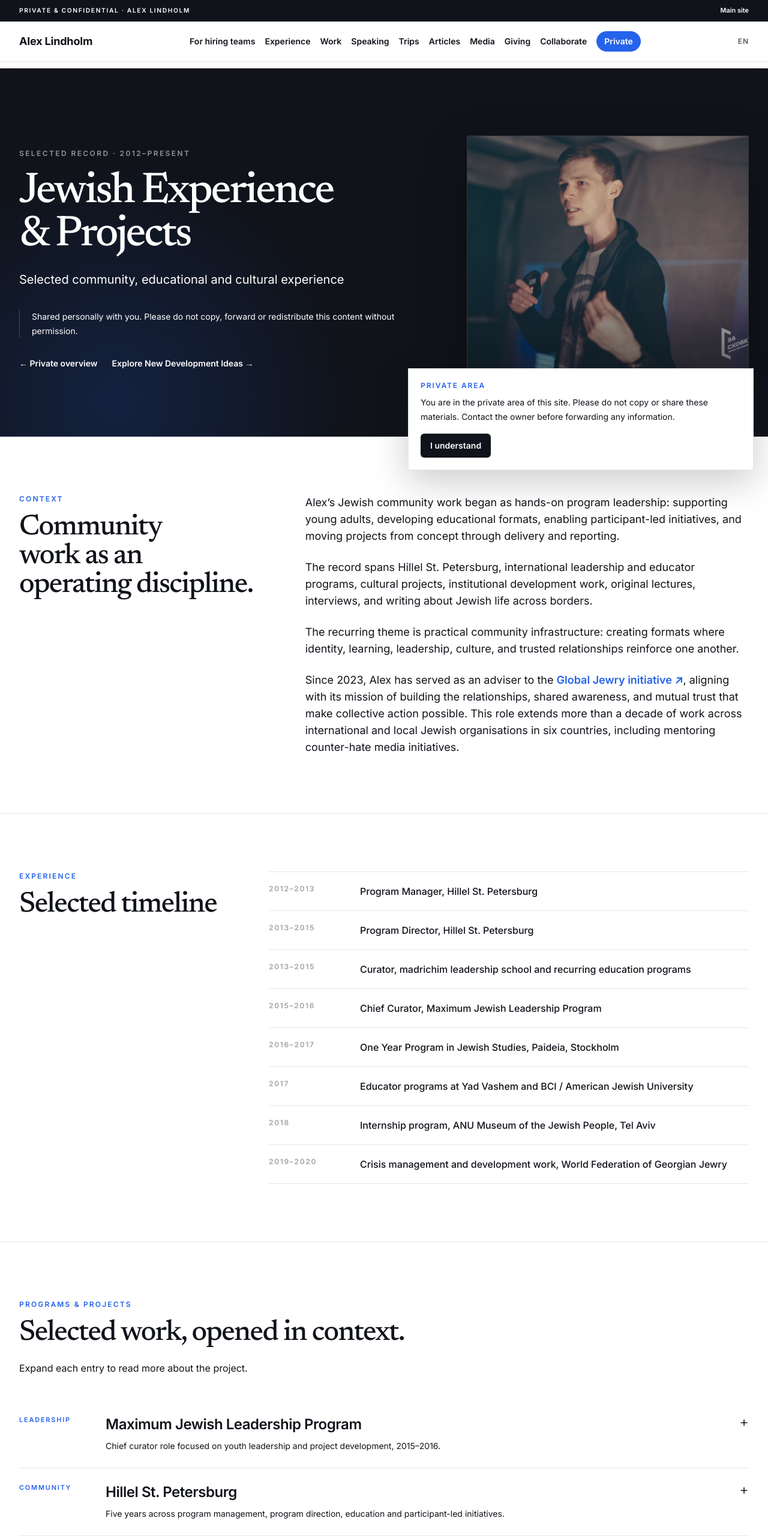
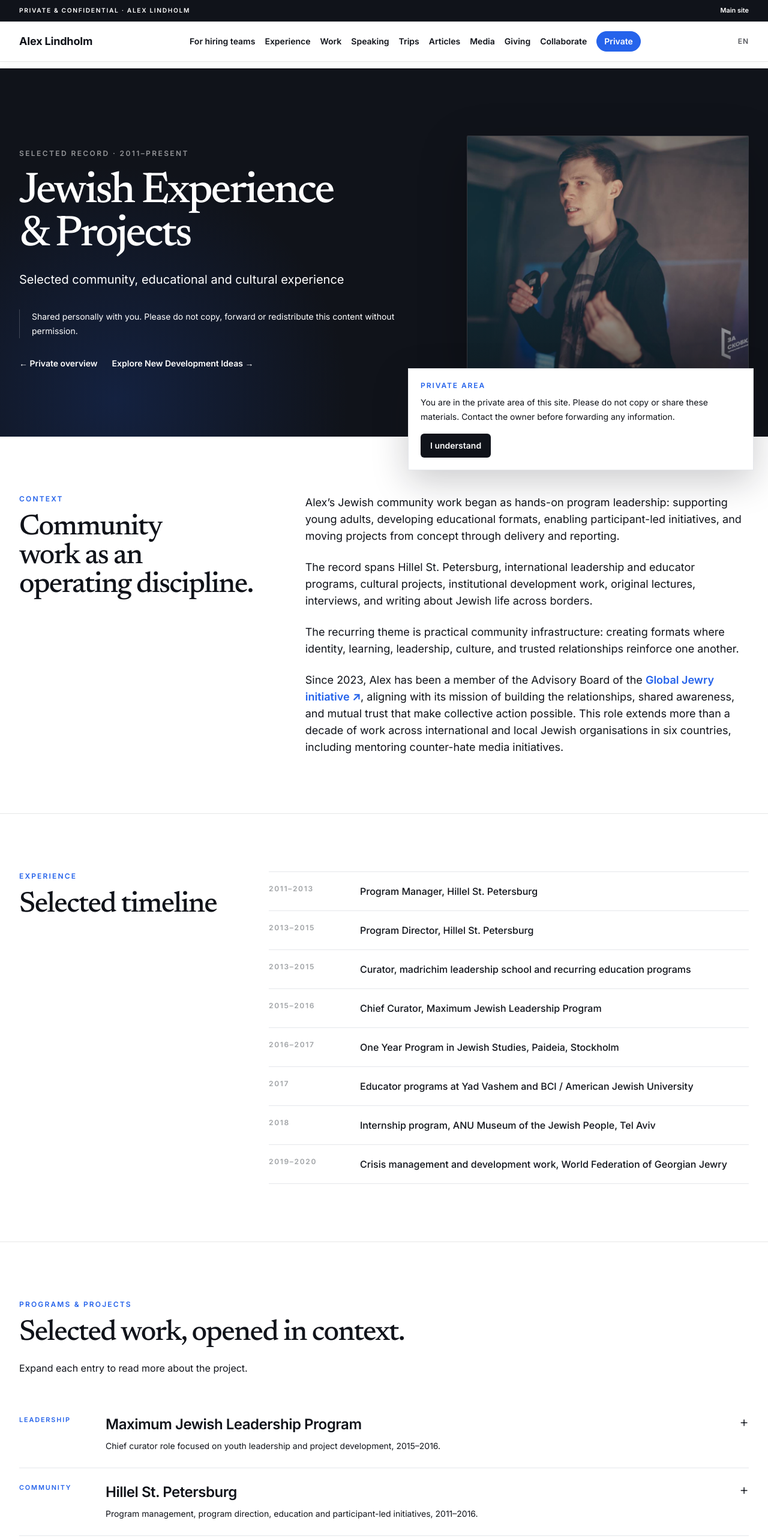
Before and after one commit to maninawild/alex-lindholm-site, a Next.js app: page /private/jewish in a window 1280 px wide. Shown: the top 2566 px of the page at 60% size. Built offline with nearby package versions, Linux system fonts and the light colour scheme.

Commit message:
Align EN/RU biography with Alex’s confirmed Hillel, ANU and Global Jewry chronology

```diff
--- a/app/private/jewish/page.tsx
+++ b/app/private/jewish/page.tsx
@@ -12,7 +12,7 @@ export default async function JewishPrivatePage({ searchParams }: { searchParams
   const locale = (await searchParams).lang === "ru" ? "ru" : "en";
   const t = (en: string, ru: string) => locale === "ru" ? ru : en;
   const timeline = [
-  ["2012–2013", t("Program Manager, Hillel St. Petersburg", "Менеджер программ, «Гилель» Санкт-Петербурга")],
+  ["2011–2013", t("Program Manager, Hillel St. Petersburg", "Менеджер программ, «Гилель» Санкт-Петербурга")],
   ["2013–2015", t("Program Director, Hillel St. Petersburg", "Программный директор, «Гилель» Санкт-Петербурга")],
   ["2013–2015", t("Curator, madrichim leadership school and recurring education programs", "Куратор школы мадрихов и регулярных образовательных программ")],
   ["2015–2016", t("Chief Curator, Maximum Jewish Leadership Program", "Главный куратор еврейской лидерской программы «Максимум»")],
@@ -122,7 +122,7 @@ const articles = [
           <div className="absolute inset-0 bg-[radial-gradient(circle_at_15%_90%,rgba(37,99,235,0.18),transparent_32%)]" />
           <div className="relative mx-auto grid max-w-7xl gap-10 px-5 py-16 sm:px-8 sm:py-24 lg:grid-cols-[1.08fr_0.72fr] lg:items-end lg:py-28">
             <div>
-              <p className="text-xs font-semibold uppercase tracking-[0.2em] text-white/55">{t("Selected record · 2012–present", "Избранный опыт · с 2012 года")}</p>
+              <p className="text-xs font-semibold uppercase tracking-[0.2em] text-white/55">{t("Selected record · 2011–present", "Избранный опыт · с 2011 года")}</p>
               <h1 className="mt-5 max-w-4xl font-serif text-5xl font-medium leading-[0.98] tracking-[-0.045em] text-balance sm:text-7xl">
                 {t("Jewish Experience & Projects", "Еврейский опыт и проекты")}
               </h1>
@@ -166,7 +166,7 @@ const articles = [
               <p>
                 {t("The recurring theme is practical community infrastructure: creating formats where identity, learning, leadership, culture, and trusted relationships reinforce one another.", "Общая задача этой работы — создавать в общине условия для обучения, культурной жизни, развития лидерства и доверительных отношений, помогая участникам осмыслять свою идентичность.")}</p>
               <p>
-                {t("Since 2023, Alex has served as an adviser to the ", "С 2023 года Алекс — советник")} {" "}<a href="https://globaljewry.org/about-us/alex-lindholm/" target="_blank" rel="noopener noreferrer" className="font-semibold text-electric hover:underline">{t("Global Jewry initiative ↗", "инициативы Global Jewry ↗")}</a>{t(", aligning with its mission of building the relationships, shared awareness, and mutual trust that make collective action possible. This role extends more than a decade of work across international and local Jewish organisations in six countries, including mentoring counter-hate media initiatives.", ". Её миссия — развивать связи, взаимопонимание и доверие, необходимые для совместных действий. Эта роль продолжает более чем десятилетнюю работу с международными и местными еврейскими организациями в шести странах, включая менторство медийных инициатив против ненависти.")}</p>
+                {t("Since 2023, Alex has been a member of the Advisory Board of the ", "С 2023 года Алекс входит в Advisory Board")} {" "}<a href="https://globaljewry.org/about-us/alex-lindholm/" target="_blank" rel="noopener noreferrer" className="font-semibold text-electric hover:underline">{t("Global Jewry initiative ↗", "инициативы Global Jewry ↗")}</a>{t(", aligning with its mission of building the relationships, shared awareness, and mutual trust that make collective action possible. This role extends more than a decade of work across international and local Jewish organisations in six countries, including mentoring counter-hate media initiatives.", ". Её миссия — развивать связи, взаимопонимание и доверие, необходимые для совместных действий. Эта роль продолжает более чем десятилетнюю работу с международными и местными еврейскими организациями в шести странах, включая менторство медийных инициатив против ненависти.")}</p>
             </div>
           </div>
         </section>
@@ -202,8 +202,8 @@ const articles = [
                 <p>{t("Program leadership built on earlier work with the madrichim school and recurring educational initiatives at Hillel St. Petersburg. Responsibilities recorded in the source materials include mentoring participants, helping ideas become workable programs, coordinating delivery, and supporting community engagement.", "Руководство программой продолжило работу со школой мадрихов и регулярными образовательными инициативами петербургского «Гилеля». В задачи входили менторство участников, помощь в разработке программ, координация их реализации и вовлечение в жизнь общины.")}</p>
                 <a href="https://hillel.ru/maximum/" target="_blank" rel="noopener noreferrer" className="mt-4 inline-flex font-semibold text-electric hover:underline">{t("Maximum program reference ↗", "О программе «Максимум» ↗")}</a>
               </PrivateProjectCard>
-              <PrivateProjectCard eyebrow={t("Community", "Община")} title={t("Hillel St. Petersburg", "«Гилель» Санкт-Петербурга")} summary={t("Five years across program management, program direction, education and participant-led initiatives.", "Пять лет работы: управление программами, образование и инициативы участников.")}>
-                <p>{t("From 2012 to 2016, Alex moved through program management, program direction, and leadership-program curation. The work covered event and program planning, community communications, stakeholder coordination, volunteer and participant support, and the development of educational and social projects.", "В 2012–2016 годах Алекс работал менеджером и программным директором, затем курировал лидерские программы. Он занимался планированием мероприятий и программ, коммуникациями общины, взаимодействием с партнёрами, поддержкой волонтёров и участников, развитием образовательных и социальных проектов.")}</p>
+              <PrivateProjectCard eyebrow={t("Community", "Община")} title={t("Hillel St. Petersburg", "«Гилель» Санкт-Петербурга")} summary={t("Program management, program direction, education and participant-led initiatives, 2011–2016.", "Управление программами, образование и инициативы участников, 2011–2016 годы.")}>
+                <p>{t("From 2011 to 2016, Alex moved through program management, program direction, and leadership-program curation. The work covered event and program planning, community communications, stakeholder coordination, volunteer and participant support, and the development of educational and social projects.", "В 2011–2016 годах Алекс работал менеджером и программным директором, затем курировал лидерские программы. Он занимался планированием мероприятий и программ, коммуникациями общины, взаимодействием с партнёрами, поддержкой волонтёров и участников, развитием образовательных и социальных проектов.")}</p>
                 <a href="https://hillel.ru/city/spb/" target="_blank" rel="noopener noreferrer" className="mt-4 inline-flex font-semibold text-electric hover:underline">Hillel St. Petersburg ↗</a>
               </PrivateProjectCard>
               <PrivateProjectCard eyebrow={t("Culture", "Культура")} title={t("Festivals, camps and public formats", "Фестивали, лагеря и открытые мероприятия")} summary={t("A portfolio of youth, cultural and community projects developed between 2012 and 2015.", "Молодёжные, культурные и общинные проекты 2012–2015 годов.")}>
```
Also changed, not shown: 1 other file (tests, documents, lock files or other folders).
